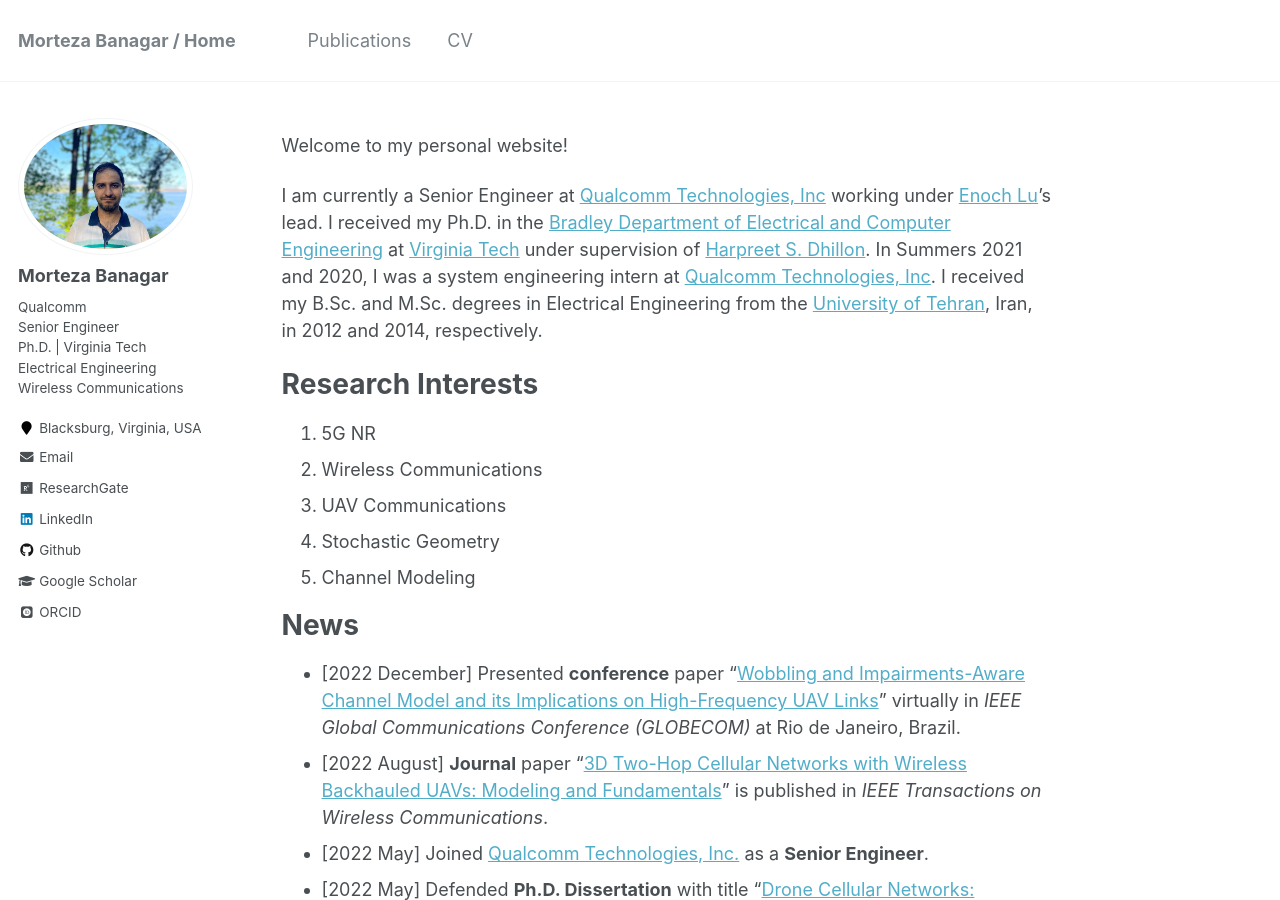
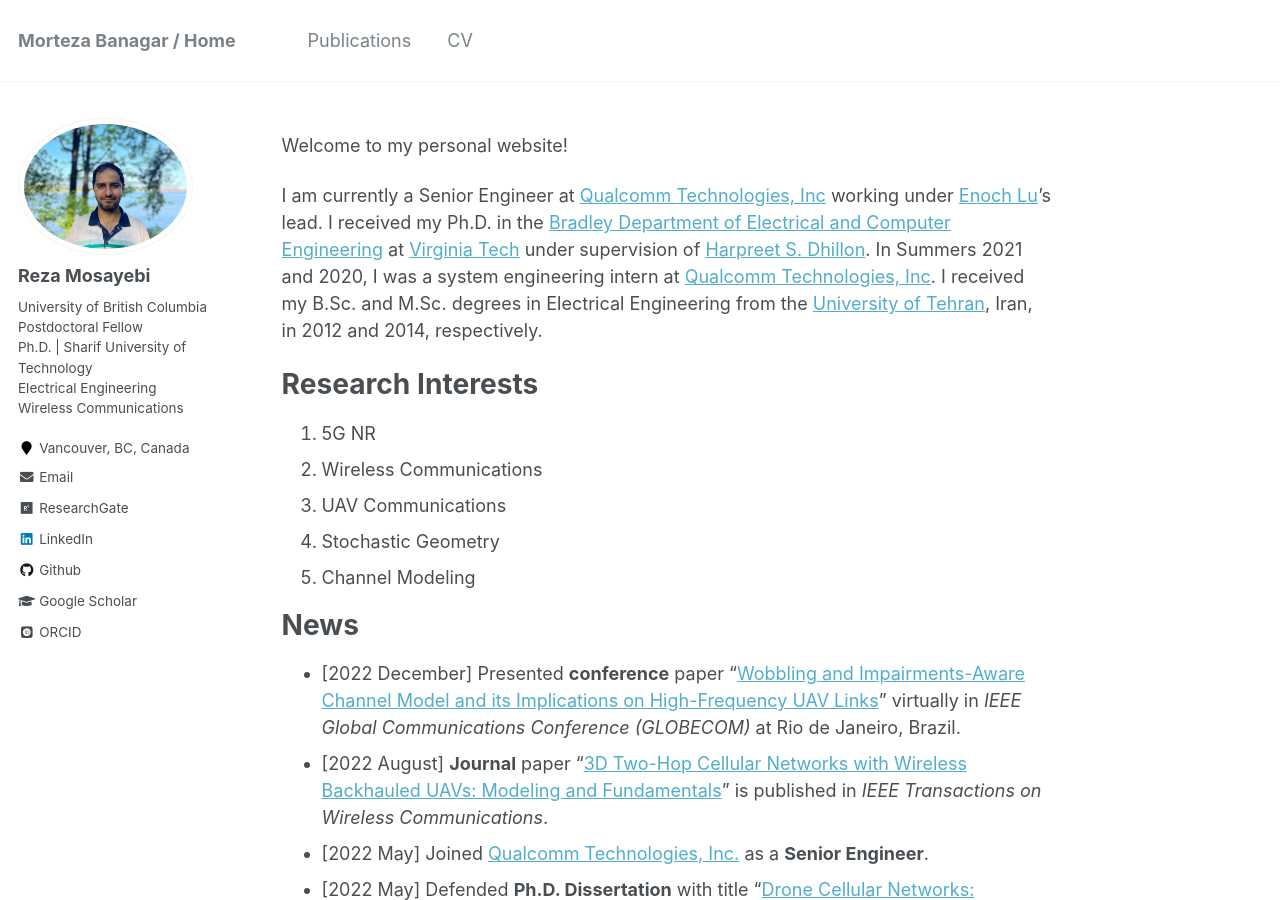
Before and after one commit to rmosayebi/rmosayebi.github.io, a Jekyll site: the page built from _pages/about.md, in a window 1280 px wide and 900 px high. Built offline with Jekyll 4.4.1, drawn with Linux system fonts in a browser that asks for light colours; some web fonts are replaced.

Commit message:
Initial commit

```diff
--- a/_config.yml
+++ b/_config.yml
@@ -80,10 +80,10 @@ analytics:
 
 # Site Author
 author:
-  name             : "Morteza Banagar"
+  name             : "Reza Mosayebi"
   avatar           : "Reza.jpg"
-  bio              : "Qualcomm <br/> Senior Engineer <br/> Ph.D. | Virginia Tech <br/> Electrical Engineering <br/> Wireless Communications"
-  location         : "Blacksburg, Virginia, USA"
+  bio              : "University of British Columbia <br/> Postdoctoral Fellow <br/> Ph.D. | Sharif University of Technology <br/> Electrical Engineering <br/> Wireless Communications"
+  location         : "Vancouver, BC, Canada"
   employer         :
   pubmed           : #"https://www.ncbi.nlm.nih.gov/pubmed/?term=john+snow"
   googlescholar    : "https://scholar.google.com/citations?user=Hp0MiBcAAAAJ&hl=en&authuser=1"
```
